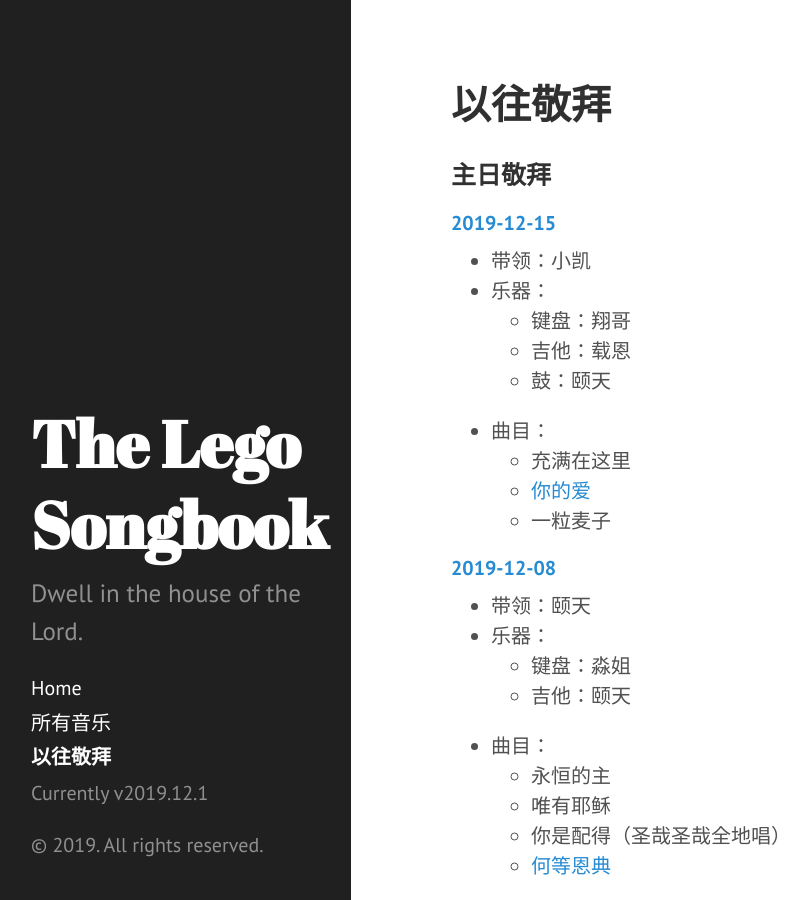
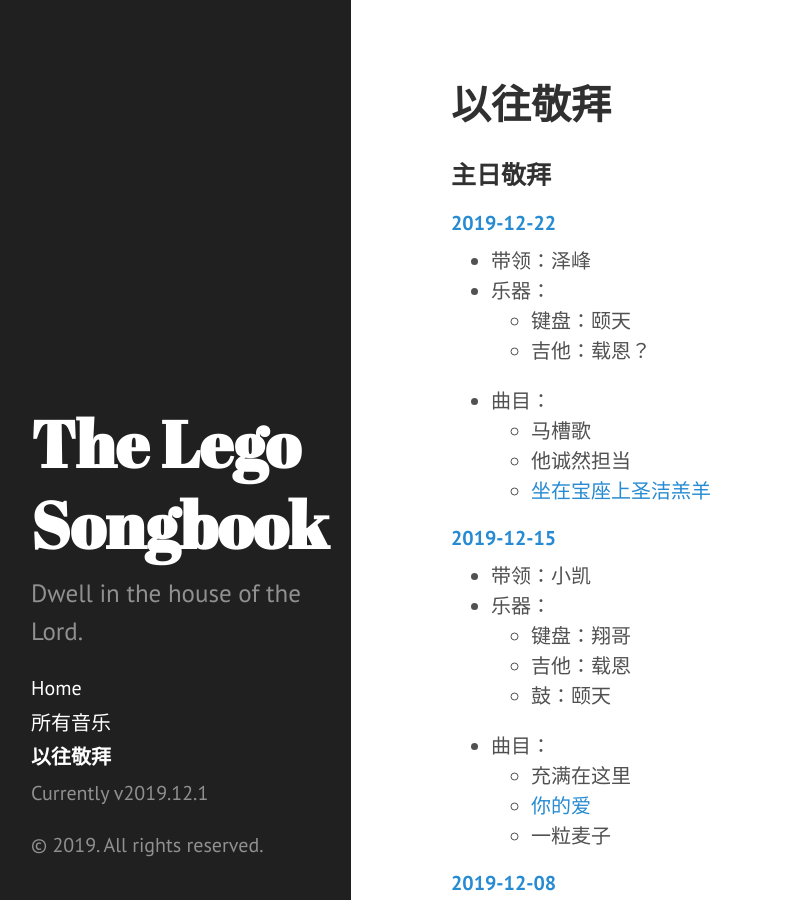
Before and after one commit to kipyin/lego-songbook, a Jekyll site: the page built from past-services.md, in a window 1280 px wide and 900 px high. Shown: the whole window, without its empty margins (9-817 px from the left). Built offline with Jekyll 4.4.1, drawn with Linux system fonts in a browser that asks for light colours; some web fonts are replaced.

Commit message:
Add 2019-12-22 worship plan

```diff
--- a/_data/past_services.yaml
+++ b/_data/past_services.yaml
@@ -135,3 +135,15 @@
       - 充满在这里
       - 你的爱
       - 一粒麦子
+
+- date: 2019-12-22
+  lead_singer: 泽峰
+  instrumentation:
+      - instrument: 键盘
+        player: 颐天
+      - instrument: 吉他
+        player: 载恩？
+  songs:
+      - 马槽歌
+      - 他诚然担当
+      - 坐在宝座上圣洁羔羊
```
